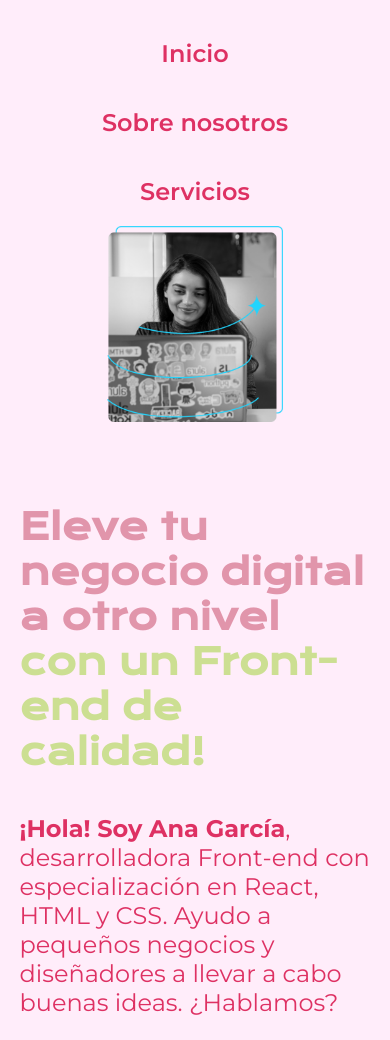
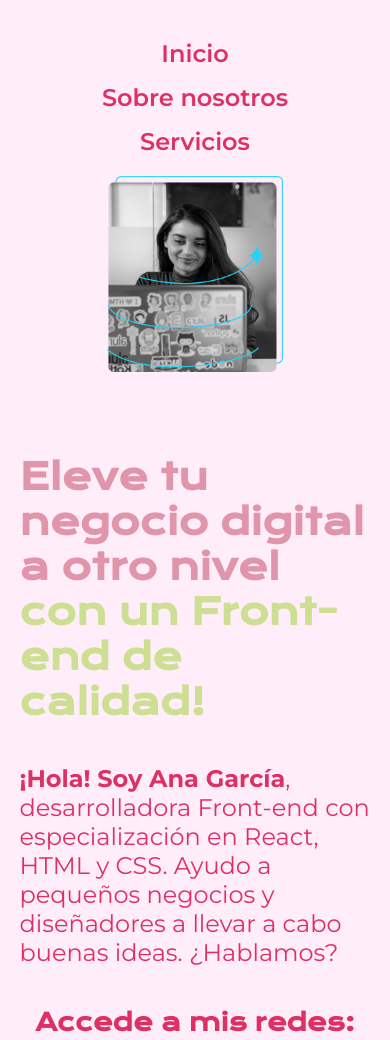
Before and after one commit to camichandiac/portafolio, a plain HTML site: page index.html in a window 390 px wide. Shown: the top 1040 px of the page. Drawn offline with nearby package versions, Linux system fonts and the light colour scheme.

Commit message:
Reduciento el gap del Header

```diff
--- a/style.css
+++ b/style.css
@@ -143,7 +143,7 @@ font-size: 1.5rem;
         justify-content: center;
         flex-direction: column;
         align-items: center;
-        gap: 40px;
+        gap: 15px;
     }
 
     .presentacion{
```
